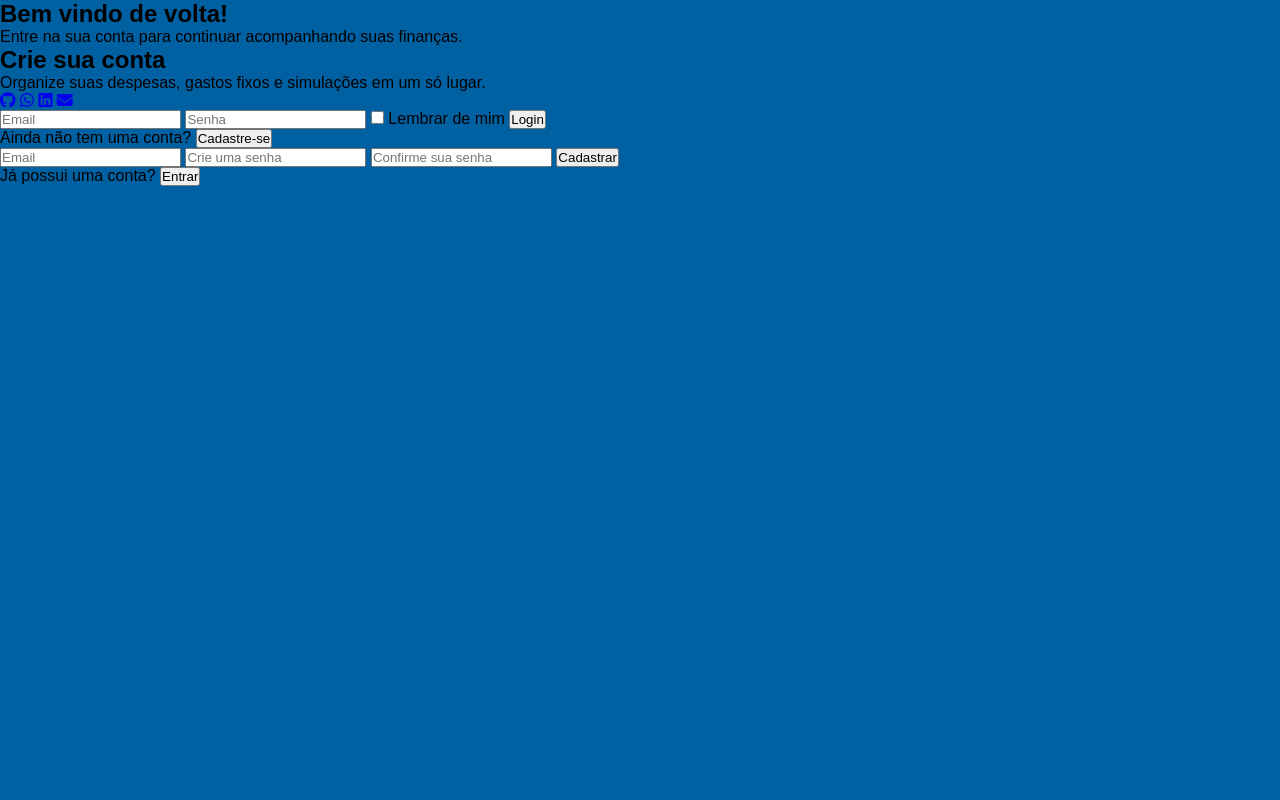
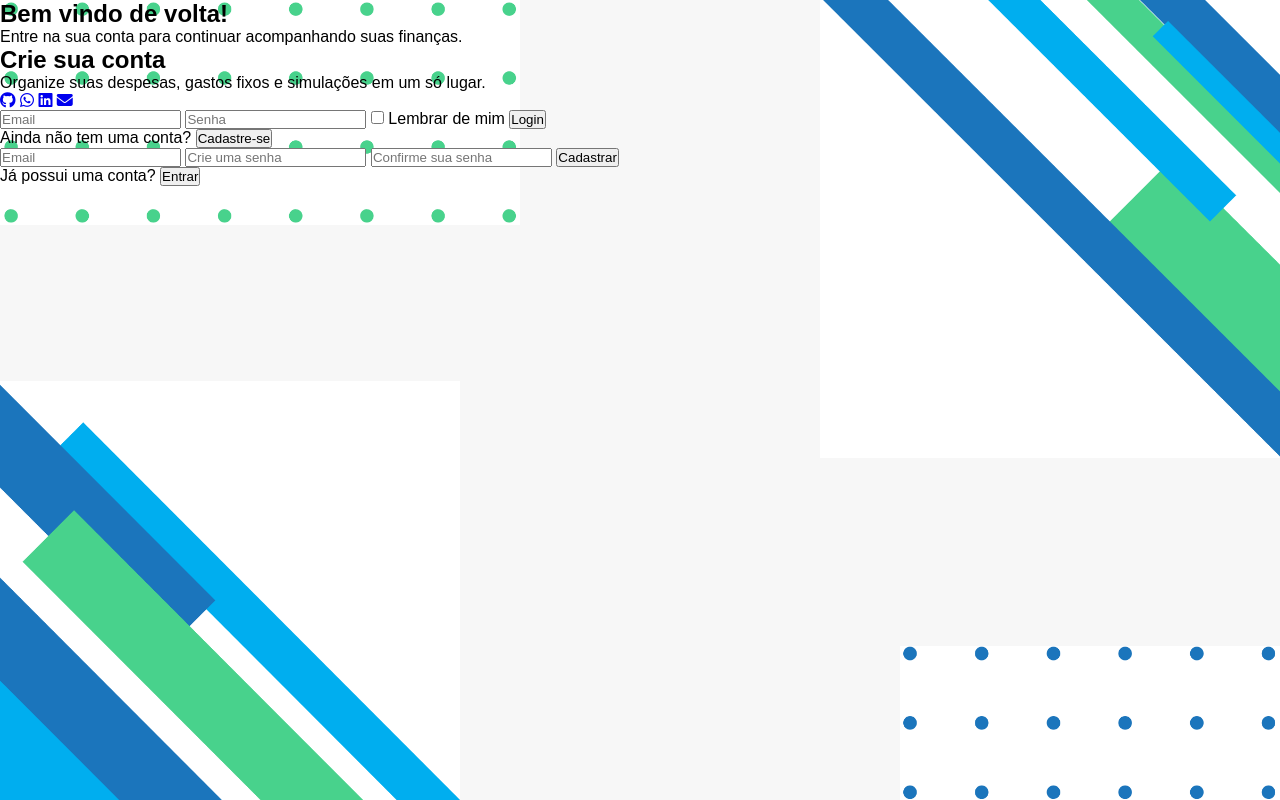
Before and after one commit to Matheus-Machado750/gerenciador_financeiro, a Flask app: page /auth in a window 1280 px wide. Run offline with Flask 3, Linux system fonts and the light colour scheme.

Commit message:
Divisão do backgorund em partes

```diff
--- a/static/css/auth.css
+++ b/static/css/auth.css
@@ -7,14 +7,43 @@
 }
 
 html {
-    height: 100%;
     scroll-behavior: smooth; /* Suaviza o scroll na movimentacao da página */
+}
+
+html, body {
+    min-height: 100%;
 }
 
 body {
     min-height: 100vh;
-    background-color: #0061a2;
+    overflow: hidden;
+    background-color: #f7f7f7;
+
+    background-image:
+        url("../img/canto_superior_esquerdo.png"),
+        url("../img/canto_superior_direito.png"),
+        url("../img/canto_inferior_esquerdo.png"),
+        url("../img/canto_inferior_direito.png");
+
+    background-repeat:
+        no-repeat,
+        no-repeat,
+        no-repeat,
+        no-repeat;
+
+    background-position:
+        top left,
+        top right,
+        bottom left,
+        bottom right;
+
+    background-size:
+        clamp(520px, 26vw, 1007px) auto,
+        clamp(460px, 22vw, 860px) auto,
+        clamp(460px, 23vw, 865px) auto,
+        clamp(380px, 18vw, 711px) auto;
 }
+
 
 
 /* //////////////////////////////////// FUNDO ///////////////////////////////////// */
```
